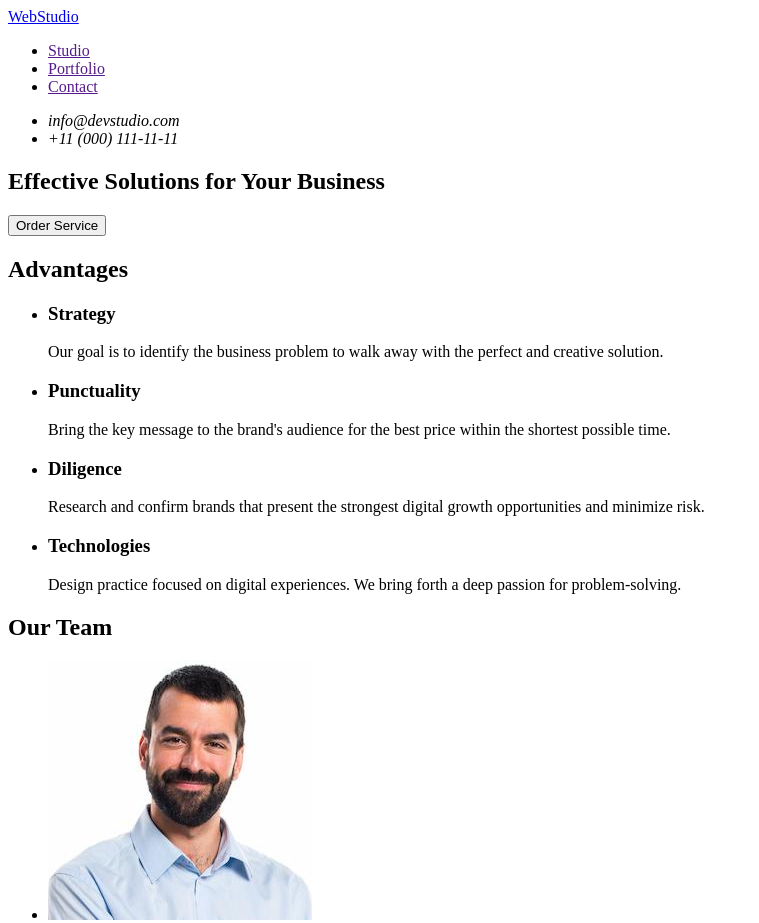
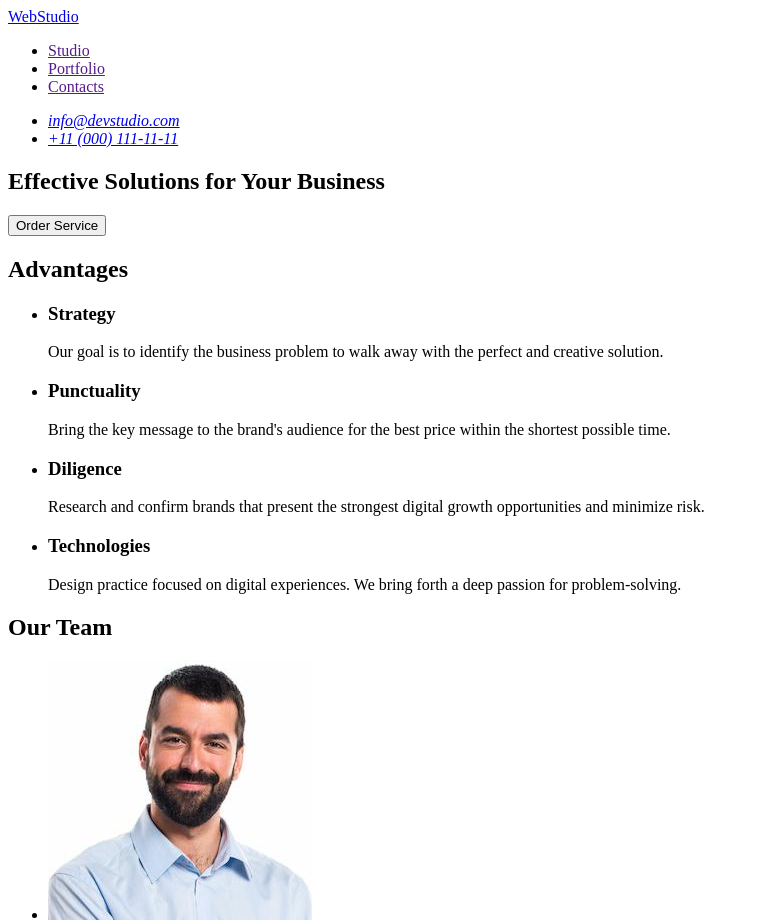
Before and after one commit to DmytrS7/goit-markup-hw-01, a plain HTML site: page index.html in a window 1280 px wide. Shown: the top 923 px of the page, without its empty margins (0-759 px from the left). Drawn offline with Linux system fonts and the light colour scheme.

Commit message:
add first hw2

```diff
--- a/index.html
+++ b/index.html
@@ -8,18 +8,18 @@
 
   <body>
     <header>
-      <a href="./index.html">WebStudio</a>
       <nav>
+        <a href="./index.html">WebStudio</a>
         <ul>
           <li><a href="">Studio</a></li>
           <li><a href="">Portfolio</a></li>
-          <li><a href="">Contact</a></li>
+          <li><a href="">Contacts</a></li>
         </ul>
       </nav>
       <address>
         <ul>
-          <li><a href="mailto:info@devstudio.com"></a>info@devstudio.com</li>
-          <li><a href="tel:+110001111111"></a>+11 (000) 111-11-11</li>
+          <li><a href="mailto:info@devstudio.com">info@devstudio.com</a></li>
+          <li><a href="tel:+110001111111">+11 (000) 111-11-11</a></li>
         </ul>
       </address>
     </header>
```
